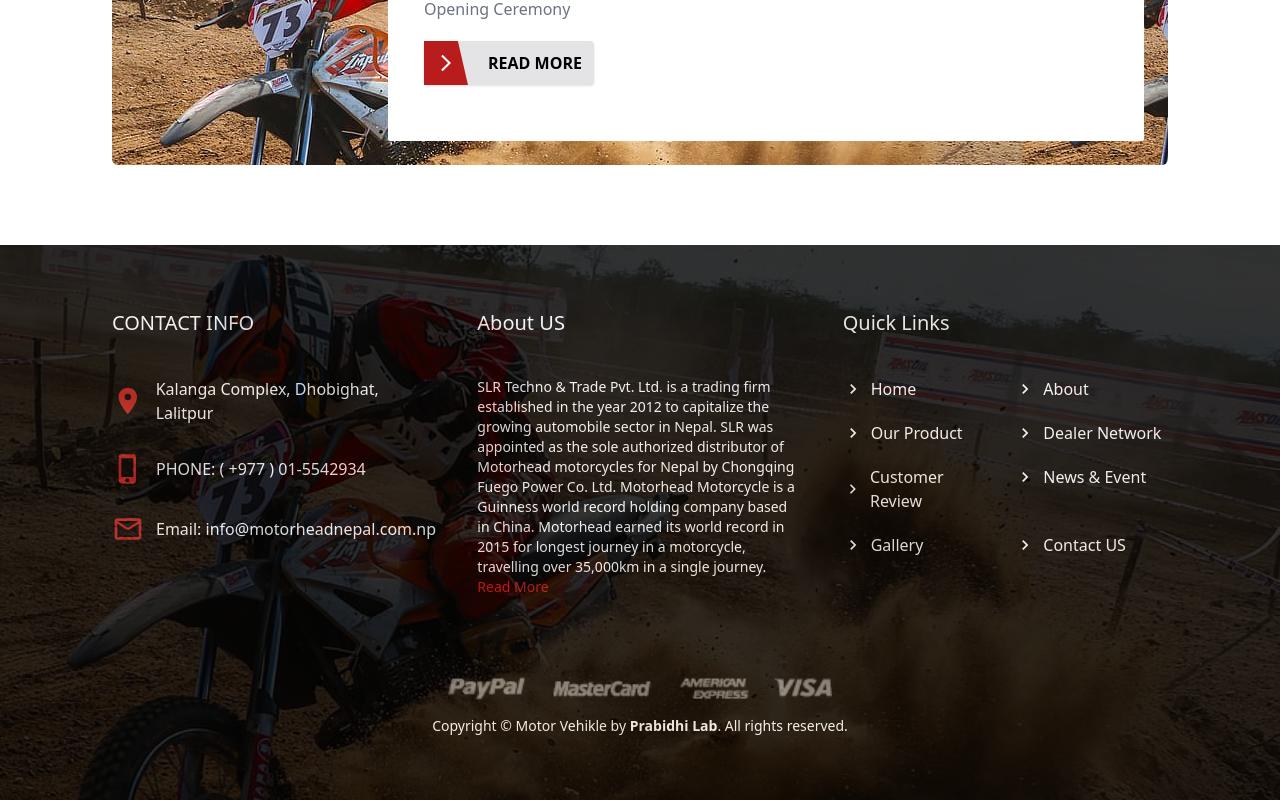
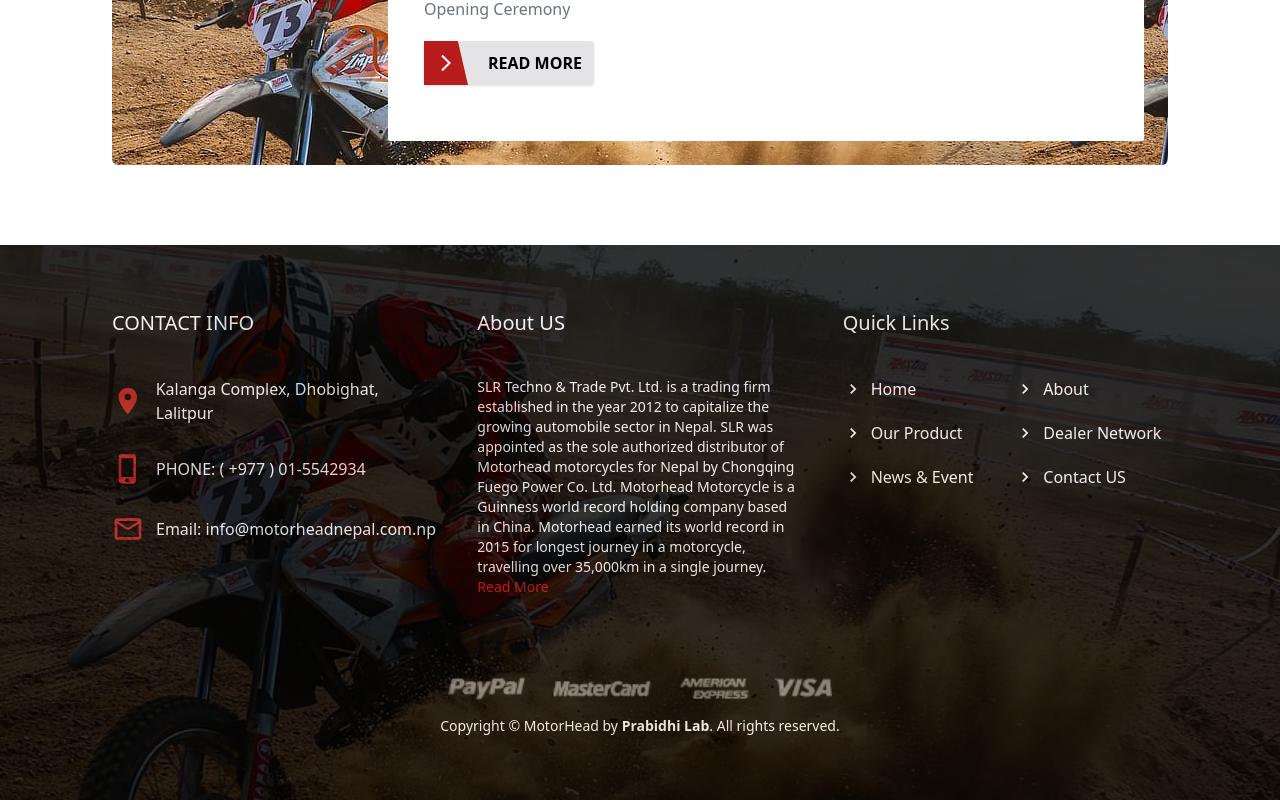
Before and after one commit to iamshishirpandey/motorhead-latest, a Next.js app: page / in a window 1280 px wide. Shown: the part 1949-2749 px from the top of the page. Built offline with nearby package versions, Linux system fonts and the light colour scheme.

Commit message:
lower Footer

```diff
--- a/src/components/common/Footer/Footer.tsx
+++ b/src/components/common/Footer/Footer.tsx
@@ -25,7 +25,7 @@ const Footer = (props: Props) => {
             className="w-96 h-auto"
           />
           <div className="text-center text-sm ">
-            Copyright © Motor Vehikle by{" "}
+            Copyright © MotorHead by{" "}
             <a href="#" className="font-semibold">
               Prabidhi Lab
             </a>
--- a/src/components/common/Footer/QuickLinks.tsx
+++ b/src/components/common/Footer/QuickLinks.tsx
@@ -7,9 +7,7 @@ const navigation = [
   { name: "About", href: "/about", current: false },
   { name: "Our Product", href: "/blog", current: false },
   { name: "Dealer Network", href: "/blog", current: false },
-  { name: "Customer Review", href: "/blog", current: false },
   { name: "News & Event", href: "/blog", current: false },
-  { name: "Gallery", href: "/about", current: false },
   { name: "Contact US", href: "/contact", current: false },
 ];
 
```
